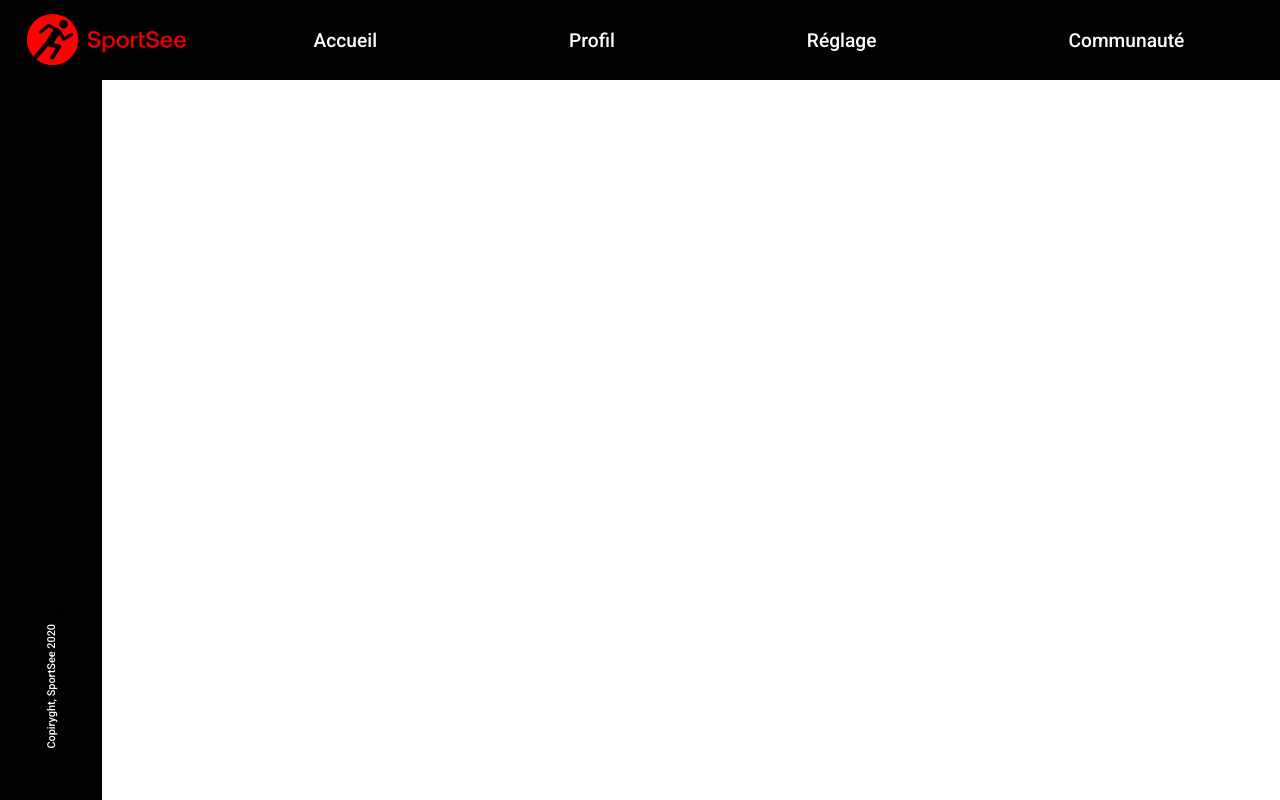
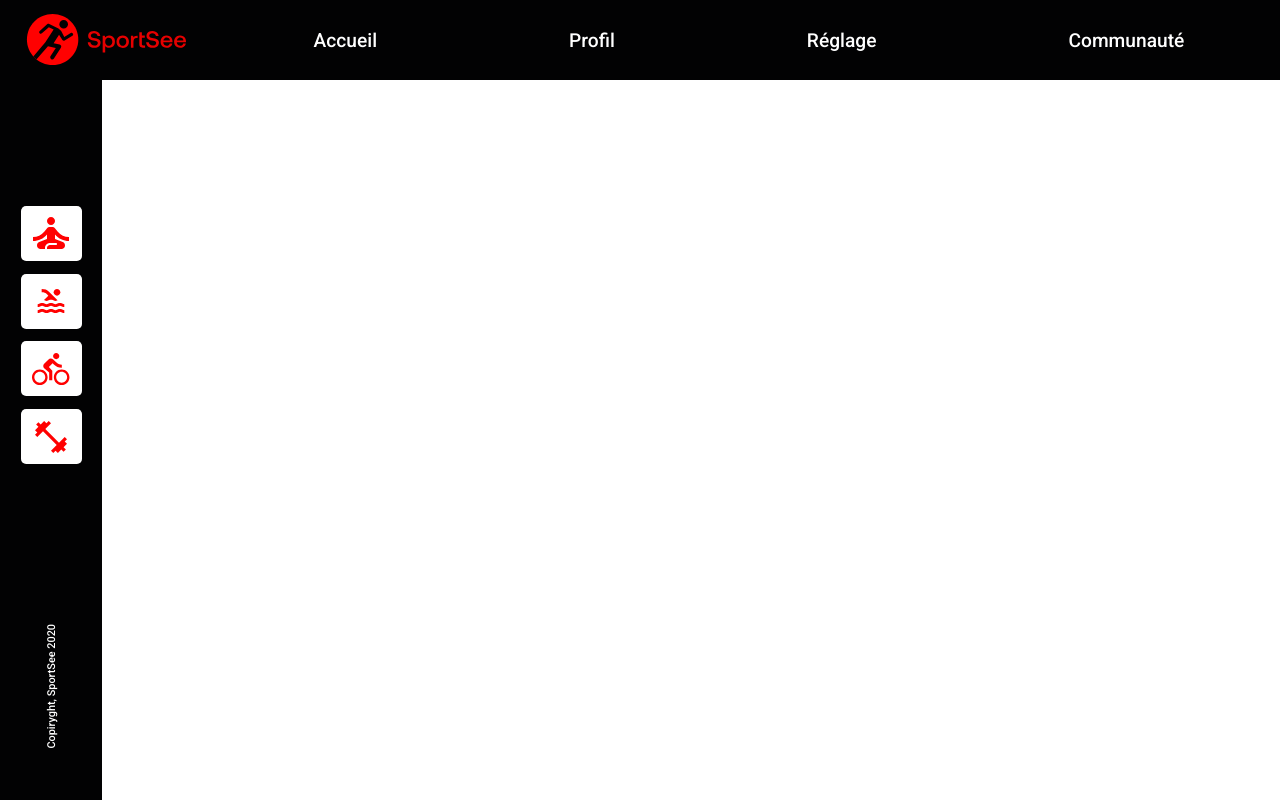
Before and after one commit to rMaloberti/RemiMaloberti_12_12022023, a React (Create React App) app: page / in a window 1280 px wide. Built offline with nearby package versions, Linux system fonts and the light colour scheme.

Commit message:
[nav] add style to navIcons

```diff
--- a/src/components/NavIcons.jsx
+++ b/src/components/NavIcons.jsx
@@ -1,8 +1,33 @@
+import cycling from '../icons/cycling.svg';
+import fitness from '../icons/fitness.svg';
+import swimming from '../icons/swimming.svg';
+import yoga from '../icons/yoga.svg';
 import '../style/components/NavIcons.css';
 
 const NavIcons = () => {
   return (
-    <div className="nav-icons"></div>
+    <div className="nav-icons">
+      <div className="nav-icons__button">
+        <div className="nav-icons__button__icon">
+          <img className="nav-icons__button__icon__img" alt="Yoga icon" src={yoga} />
+        </div>
+      </div>
+      <div className="nav-icons__button">
+        <div className="nav-icons__button__icon">
+          <img className="nav-icons__button__icon__img" alt="Swimming icon" src={swimming} />
+        </div>
+      </div>
+      <div className="nav-icons__button">
+        <div className="nav-icons__button__icon">
+          <img className="nav-icons__button__icon__img" alt="Cycling icon" src={cycling} />
+        </div>
+      </div>
+      <div className="nav-icons__button">
+        <div className="nav-icons__button__icon">
+          <img className="nav-icons__button__icon__img" alt="Fitness icon" src={fitness} />
+        </div>
+      </div>
+    </div>
   );
 };
 
--- a/src/components/Navbar.jsx
+++ b/src/components/Navbar.jsx
@@ -1,5 +1,6 @@
 import '../style/components/Navbar.css';
 import Logo from './Logo';
+import NavIcons from './NavIcons';
 import NavLinks from './NavLinks';
 
 const Navbar = ({ location }) => {
@@ -10,7 +11,7 @@ const Navbar = ({ location }) => {
       ) : (
         <p className="navbar__copyright">Copiryght, SportSee 2020</p>
       )}
-      {location === 'top' ? <NavLinks /> : <p>icon-list</p>}
+      {location === 'top' ? <NavLinks /> : <NavIcons />}
     </div>
   );
 };
--- a/src/style/components/NavIcons.css
+++ b/src/style/components/NavIcons.css
@@ -0,0 +1,34 @@
+.nav-icons {
+  /* Display */
+  display: flex;
+  flex-direction: column;
+  gap: 1vw;
+}
+
+.nav-icons__button {
+  /* Display */
+  display: flex;
+  justify-content: center;
+  align-items: center;
+
+  /* Background */
+  background-color: #ffffff;
+
+  /* Border */
+  border-radius: 0.4vw;
+
+  /* Margin and padding */
+  padding: 0.9vw;
+}
+
+.nav-icons__button__icon {
+  /* Display */
+  display: flex;
+  justify-content: center;
+  align-items: center;
+}
+
+.nav-icons__button__icon__img {
+  /* Size */
+  width: 100%;
+}
--- a/src/style/components/Navbar.css
+++ b/src/style/components/Navbar.css
@@ -25,6 +25,7 @@
   /* Display */
   flex: 1;
   flex-direction: column-reverse;
+  gap: 12.5vw;
 
   /* Margin and padding */
   padding: 4vw 0;
```
